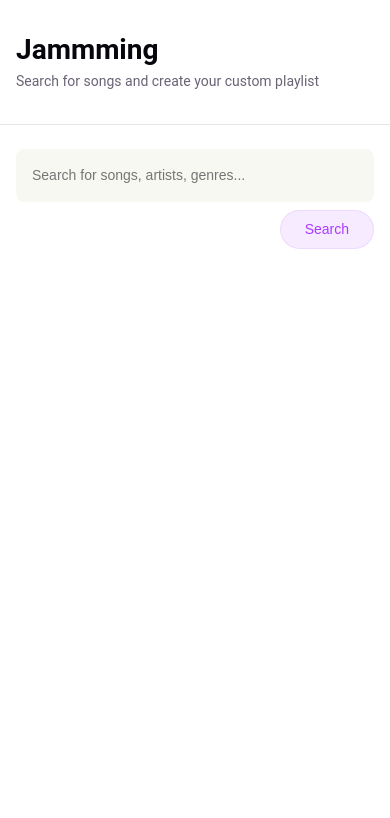
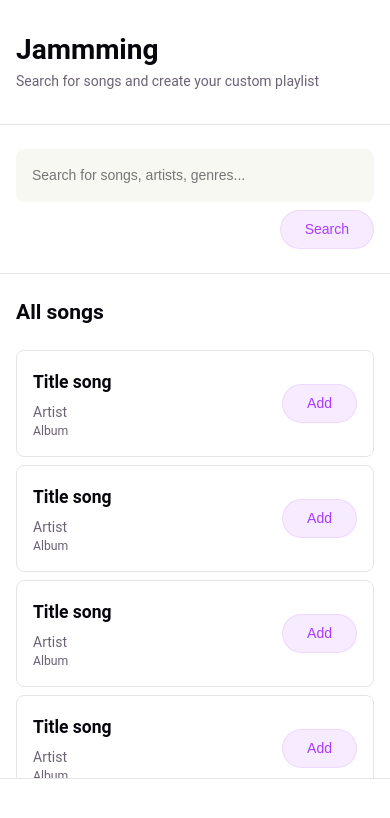
Before and after one commit to josegamundi/jammming-app, a React (Vite) app: page / in a window 390 px wide. Shown: the top 818 px of the page. Built offline with nearby package versions, Linux system fonts and the light colour scheme.

Commit message:
feat(ui): add search result component

```diff
--- a/src/App.jsx
+++ b/src/App.jsx
@@ -1,5 +1,6 @@
 import styles from './App.module.css';
 import SearchBar from './components/features/SearchBar/SearchBar';
+import SearchResult from './components/features/SearchResult/SearchResult';
 
 function App() {
   return (
@@ -15,7 +16,7 @@ function App() {
           <SearchBar />
         </div>
         <div className={`${styles.section02} ${styles.row}`}>
-
+          <SearchResult />
         </div>
       </main>
     </>
--- /dev/null
+++ b/src/components/features/SearchResult/SearchResult.jsx
@@ -0,0 +1,30 @@
+import TrackList from '../../ui/TrackList/TrackList';
+import Track from '../../ui/Track/Track';
+import styles from './SearchResult.module.css';
+
+function SearchResult() {
+  return (
+    <div className={styles.searchResult}>
+      <h2 className={styles.searchResultTitle}>All songs</h2>
+      <TrackList>
+        <Track />
+        <Track />
+        <Track />
+        <Track />
+        <Track />
+        <Track />
+        <Track />
+        <Track />
+        <Track />
+        <Track />
+        <Track />
+        <Track />
+        <Track />
+        <Track />
+        <Track />
+      </TrackList>
+    </div>
+  )
+}
+
+export default SearchResult;
--- /dev/null
+++ b/src/components/features/SearchResult/SearchResult.module.css
@@ -0,0 +1,32 @@
+.searchResult {
+  height: 80vh;
+  overflow-x: hidden;
+  overflow-y: scroll;
+  position: relative;
+  border: 1px solid var(--border);
+  border-radius: var(--space-2);
+}
+.searchResultTitle {
+  width: 100%;
+  display: inline-block;
+  position: sticky;
+  top: 0;
+  left: 0;
+  padding: var(--space-4);
+  background-color: var(--bg);
+  color: var(--text-h);
+  font-size: var(--text-xl);
+  line-height: var(--line-xl);
+}
+
+@media only screen and (max-width: 500px) {
+  .searchResult {
+    height: 60vh;
+    border-radius: 0;
+    border-left: 0;
+    border-right: 0;
+  }
+  .searchResultTitle {
+    padding: var(--space-4) var(--space-3);
+  }
+}
```
